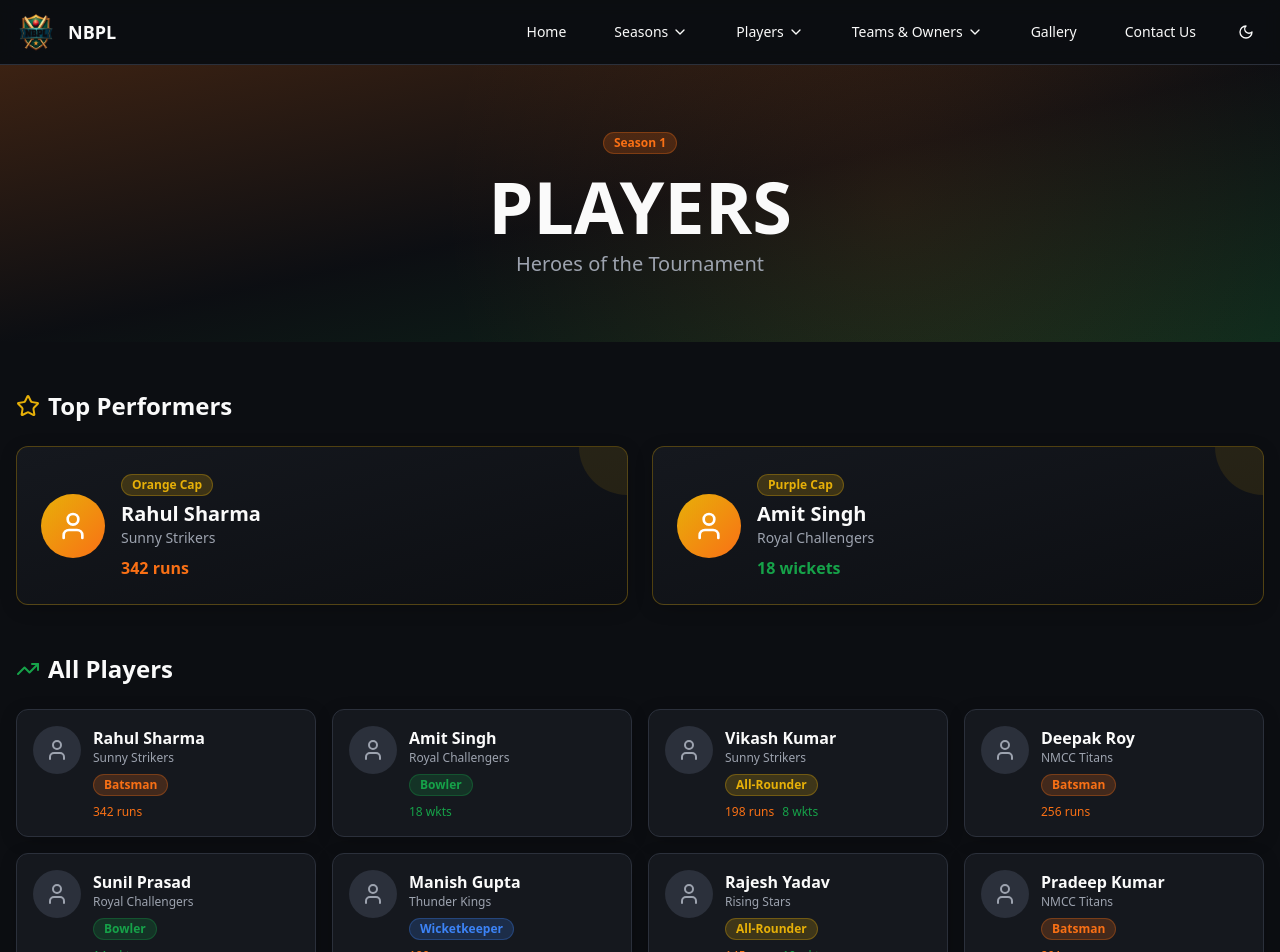
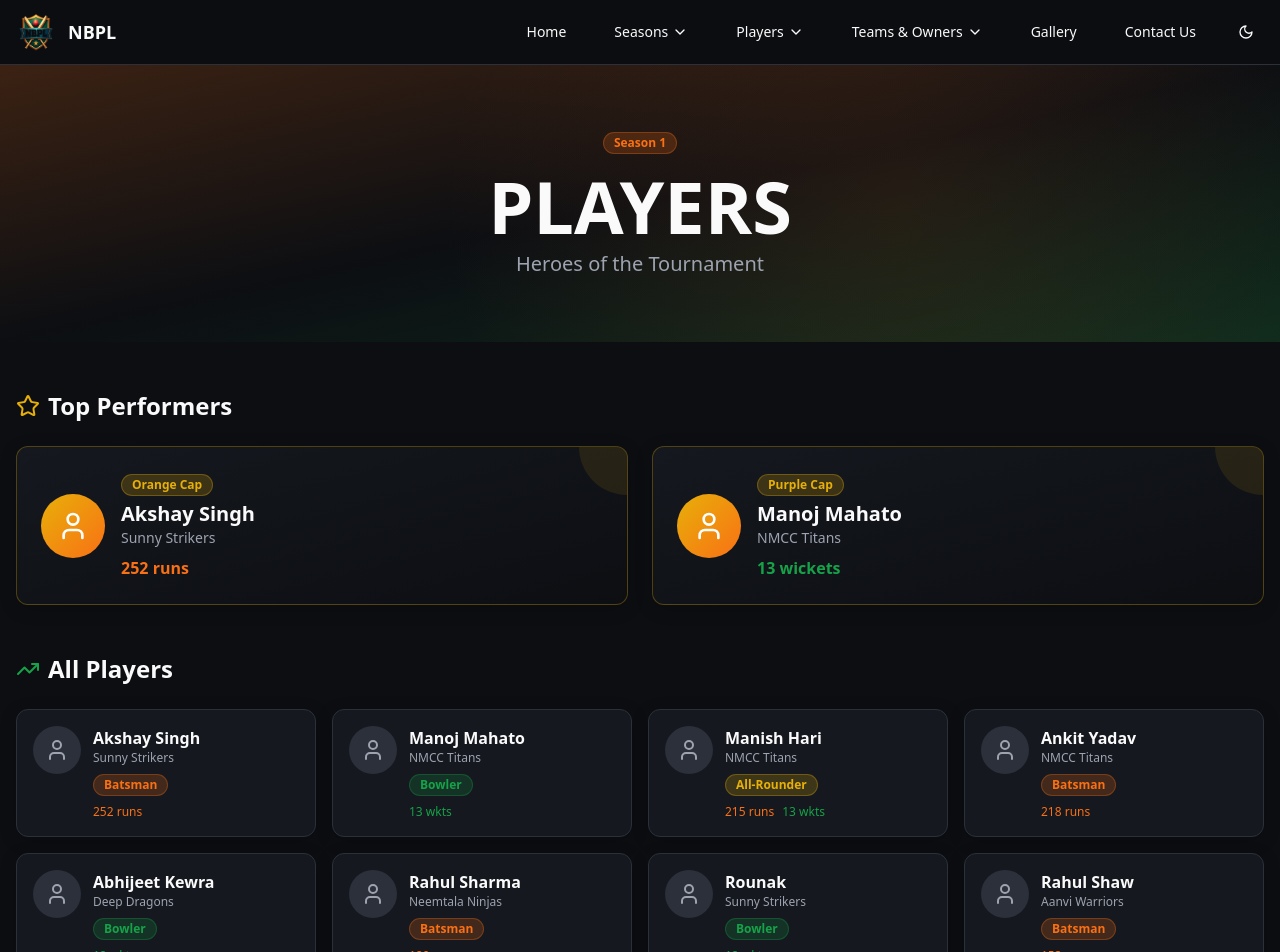
Before and after one commit to Sukhman-123/nbpl, a React (Vite) app: page /players/1 in a window 1280 px wide. Shown: the top 952 px of the page. Built offline with nearby package versions, Linux system fonts and the light colour scheme; the HTML template or start-up script is replaced by a standard one.

Commit message:
Add new players to the Players component

```diff
--- a/src/pages/Players.tsx
+++ b/src/pages/Players.tsx
@@ -10,24 +10,24 @@ const Players = () => {
   // Placeholder player data - makes the page look complete
   const playersData: Record<string, { name: string; role: string; team: string; runs?: number; wickets?: number; isTopPerformer?: boolean; badge?: string }[]> = {
     "1": [
-      { name: "Rahul Sharma", role: "Batsman", team: "Sunny Strikers", runs: 342, isTopPerformer: true, badge: "Orange Cap" },
-      { name: "Amit Singh", role: "Bowler", team: "Royal Challengers", wickets: 18, isTopPerformer: true, badge: "Purple Cap" },
-      { name: "Vikash Kumar", role: "All-Rounder", team: "Sunny Strikers", runs: 198, wickets: 8 },
-      { name: "Deepak Roy", role: "Batsman", team: "NMCC Titans", runs: 256 },
-      { name: "Sunil Prasad", role: "Bowler", team: "Royal Challengers", wickets: 14 },
-      { name: "Manish Gupta", role: "Wicketkeeper", team: "Thunder Kings", runs: 189 },
-      { name: "Rajesh Yadav", role: "All-Rounder", team: "Rising Stars", runs: 145, wickets: 10 },
-      { name: "Pradeep Kumar", role: "Batsman", team: "NMCC Titans", runs: 201 },
+      { name: "Akshay Singh", role: "Batsman", team: "Sunny Strikers", runs: 252, isTopPerformer: true, badge: "Orange Cap" },
+      { name: "Manoj Mahato", role: "Bowler", team: "NMCC Titans", wickets: 13, isTopPerformer: true, badge: "Purple Cap" },
+      { name: "Manish Hari", role: "All-Rounder", team: "NMCC Titans", runs: 215, wickets: 13 },
+      { name: "Ankit Yadav", role: "Batsman", team: "NMCC Titans", runs: 218 },
+      { name: "Abhijeet Kewra", role: "Bowler", team: "Deep Dragons", wickets: 12 },
+      { name: "Rahul Sharma", role: "Batsman", team: "Neemtala Ninjas", runs: 189 },
+      { name: "Rounak", role: "Bowler", team: "Sunny Strikers", wickets: 12 },
+      { name: "Rahul Shaw", role: "Batsman", team: "Aanvi Warriors", runs: 153 },
     ],
     "2": [
-      { name: "Vikash Kumar", role: "All-Rounder", team: "NMCC Titans", runs: 389, isTopPerformer: true, badge: "Orange Cap" },
-      { name: "Deepak Roy", role: "Bowler", team: "NMCC Titans", wickets: 22, isTopPerformer: true, badge: "Purple Cap" },
-      { name: "Rahul Sharma", role: "Batsman", team: "Sunny Strikers", runs: 312 },
-      { name: "Arjun Patel", role: "Batsman", team: "Royal Challengers", runs: 278 },
-      { name: "Sanjay Verma", role: "Bowler", team: "Thunder Kings", wickets: 16 },
-      { name: "Mohit Agarwal", role: "All-Rounder", team: "Rising Stars", runs: 167, wickets: 12 },
-      { name: "Nikhil Das", role: "Wicketkeeper", team: "Sunny Strikers", runs: 203 },
-      { name: "Aakash Jha", role: "Batsman", team: "NMCC Titans", runs: 245 },
+      { name: "Aryan Hela", role: "All-Rounder", team: "NMCC Titans", runs: 287, isTopPerformer: true, badge: "Orange Cap" },
+      { name: "Suraj Mondal", role: "Bowler", team: "Sunny Strikers", wickets: 16, isTopPerformer: true, badge: "Purple Cap" },
+      { name: "Abid Hussain", role: "Batsman", team: "NMCC Titans", runs: 240 },
+      { name: "Anand Chaudhary", role: "All-rounder", team: "Maa Janki XI", runs: 210, wickets: 2 },
+      { name: "Subhankar Bauri", role: "Bowler", team: "Ishan Mavericks", wickets: 15 },
+      { name: "Jhantu Chowbey", role: "Bowler", team: "Maa Janki XI", wickets: 15 },
+      { name: "Amit Prasad (Bako)", role: "Batsman", team: "Ishan Mavericks", runs: 202 },
+      { name: "Rahul Shaw", role: "Wicketkeeper", team: "Ishan Mavericks", runs: 200 },
     ],
     "3": [],
   };
```
